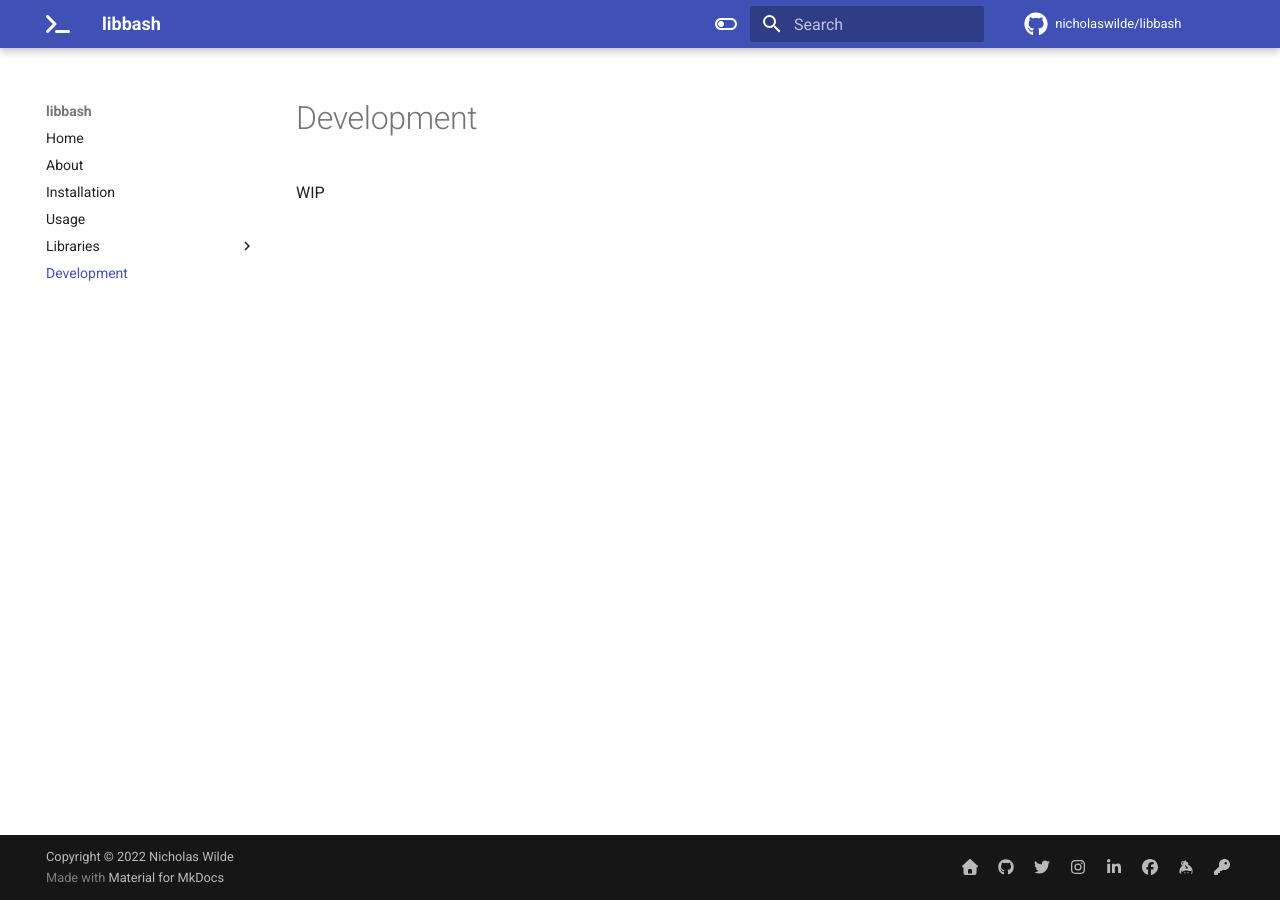
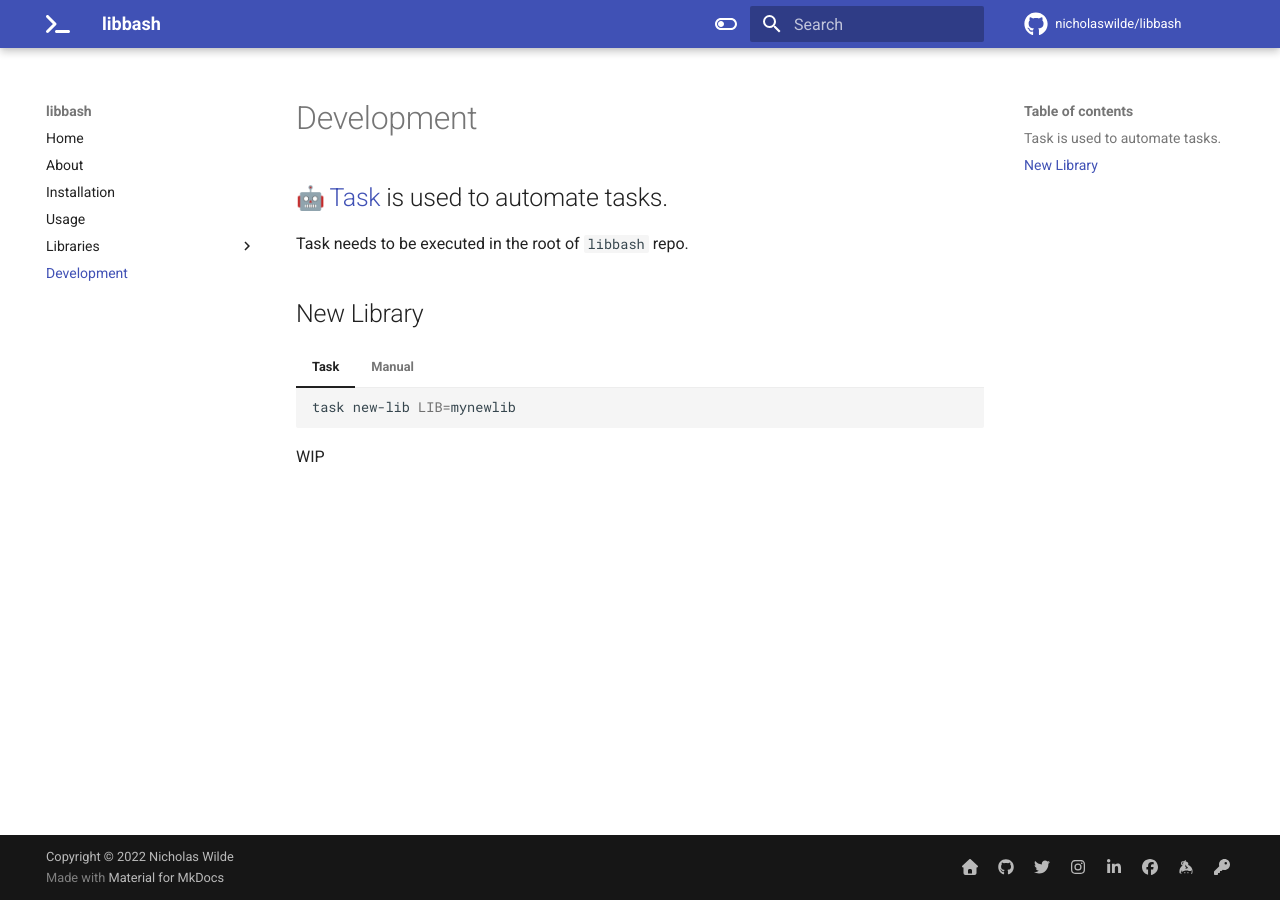
Before and after one commit to nicholaswilde/bash-lib, an MkDocs documentation site: the page built from docs/development.md, in a window 1280 px wide. Built offline with MkDocs 1.6.1 and Material for MkDocs 9.7.7, drawn with Linux system fonts in a browser that asks for light colours; emoji names are drawn with the system emoji font; comment, search, counter and statistics services are not loaded.

Commit message:
Update development.md

````diff
--- a/docs/development.md
+++ b/docs/development.md
@@ -1,3 +1,20 @@
 # Development
 
+## :robot: [Task][1] is used to automate tasks.
+
+Task needs to be executed in the root of `libbash` repo.
+
+## New Library
+
+=== "Task"
+    ```shell
+    task new-lib LIB=mynewlib
+    ```
+=== "Manual"
+    ```shell
+    cp ./templates/lib.tmpl ./mynewlib
+    ```
+
 WIP
+
+[1]: <https://taskfile.dev/>
````
